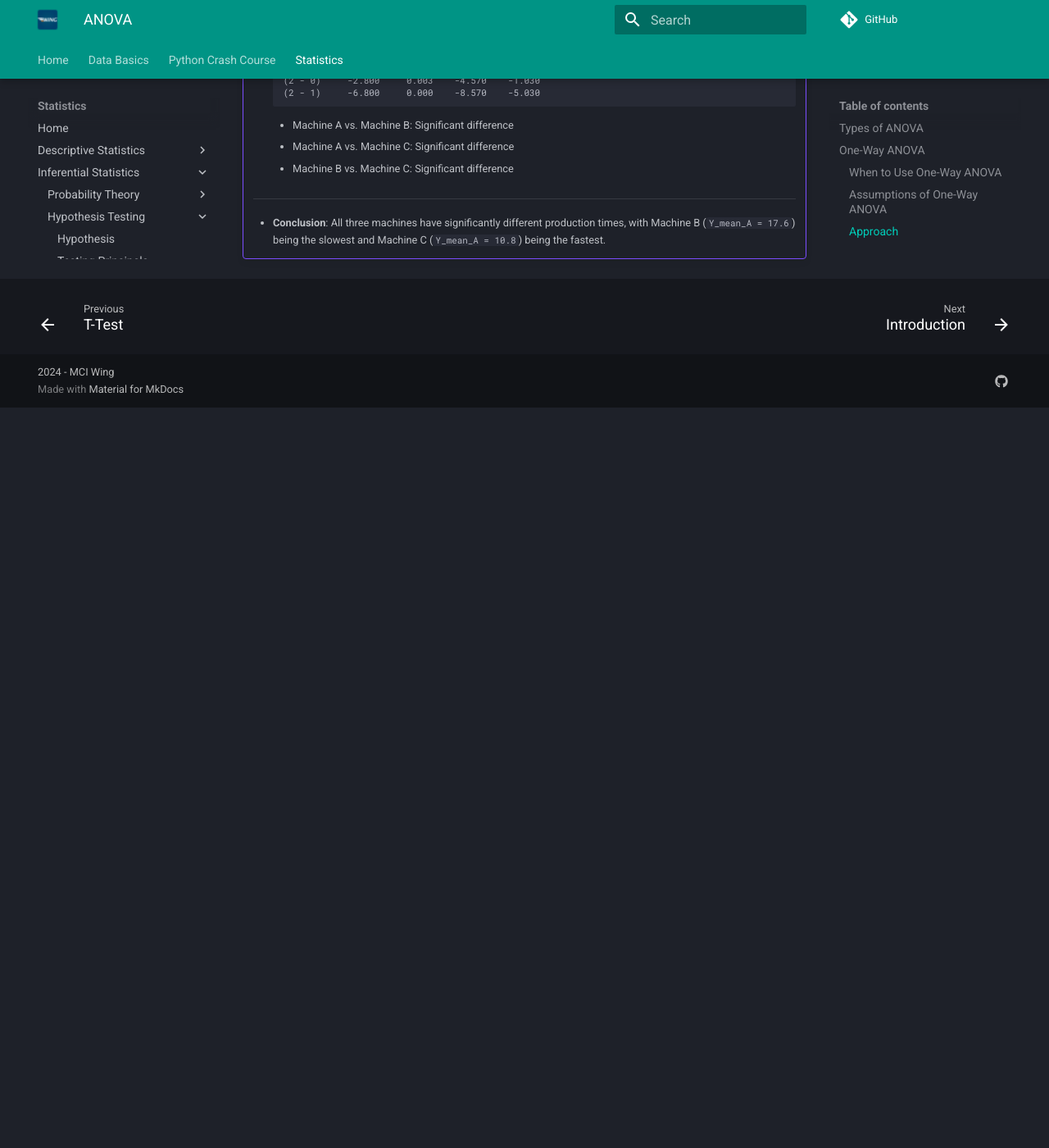
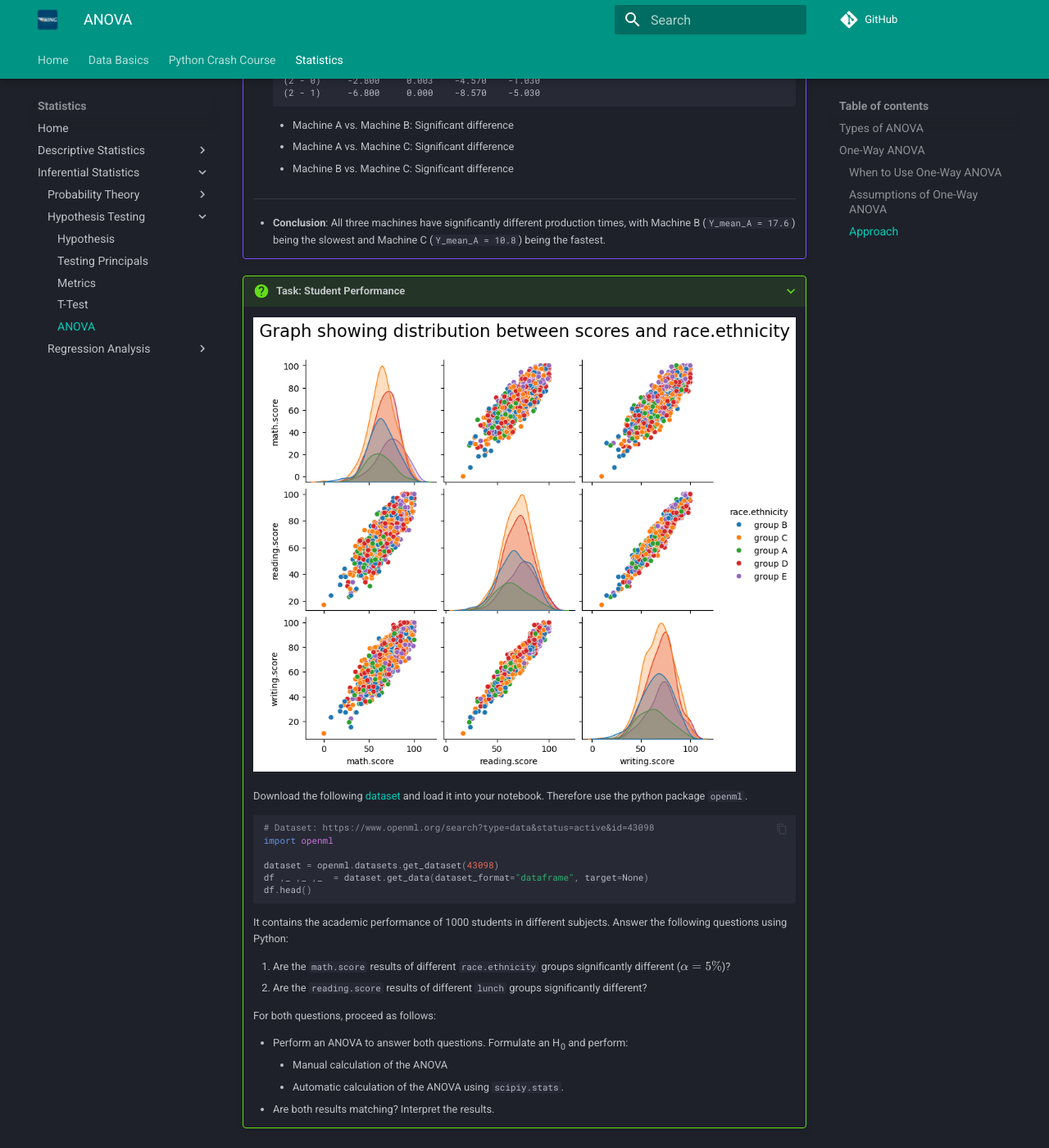
Before and after one commit to mciwing/mciwing.github.io, an MkDocs documentation site: the page built from docs/statistics/hypothesis/ANOVA.md, in a window 1280 px wide and 1400 px high, scrolled down 5197 px. Shown: the whole window at 82% size. Built offline with MkDocs 1.6.1 and Material for MkDocs 9.7.7, drawn with Linux system fonts in a browser that asks for light colours; comment, search, counter and statistics services are not loaded; before the commit the page ends 5694 px from its top, so only the background shows below that.

Commit message:
added ANOVA task

````diff
--- a/docs/statistics/hypothesis/ANOVA.md
+++ b/docs/statistics/hypothesis/ANOVA.md
@@ -333,3 +333,31 @@ At its core, ANOVA partitions the total variance in the data into components att
     ---
 
     - **Conclusion**: All three machines have significantly different production times, with Machine B (`Y_mean_A = 17.6`) being the slowest and Machine C (`Y_mean_A = 10.8`) being the fastest.
+
+
+
+???+ question "Task: Student Performance"
+    ![anova](../../assets/statistics/hypo_anova_student.png){width=100% }
+
+    Download the following [dataset](https://www.openml.org/search?type=data&status=active&id=43098) and load it into your notebook. Therefore use the python package `openml`.
+
+    ```py
+    # Dataset: https://www.openml.org/search?type=data&status=active&id=43098
+    import openml
+
+    dataset = openml.datasets.get_dataset(43098)
+    df ,_ ,_ ,_  = dataset.get_data(dataset_format="dataframe", target=None)
+    df.head()
+    ```
+
+    It contains the academic performance of 1000 students in different subjects. Answer the following questions using Python:
+
+    1. Are the `math.score` results of different `race.ethnicity` groups significantly different ($\alpha = 5\%$)?
+    2. Are the `reading.score` results of different `lunch` groups significantly different?
+
+    For both questions, proceed as follows:
+
+    - Perform an ANOVA to answer both questions. Formulate an H~0~ and perform:
+        - Manual calculation of the ANOVA
+        - Automatic calculation of the ANOVA using `scipiy.stats`.
+    - Are both results matching? Interpret the results.
````
Also changed, not shown: docs/assets/statistics/hypo_anova_student.png (added).
